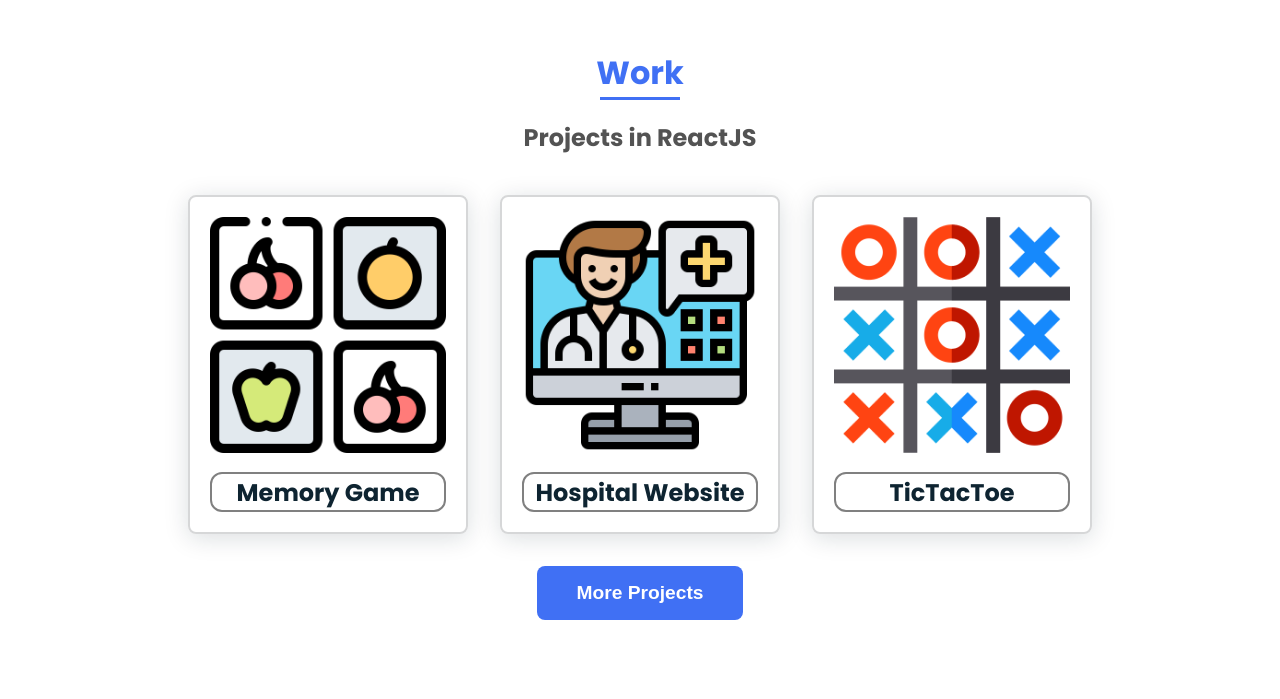
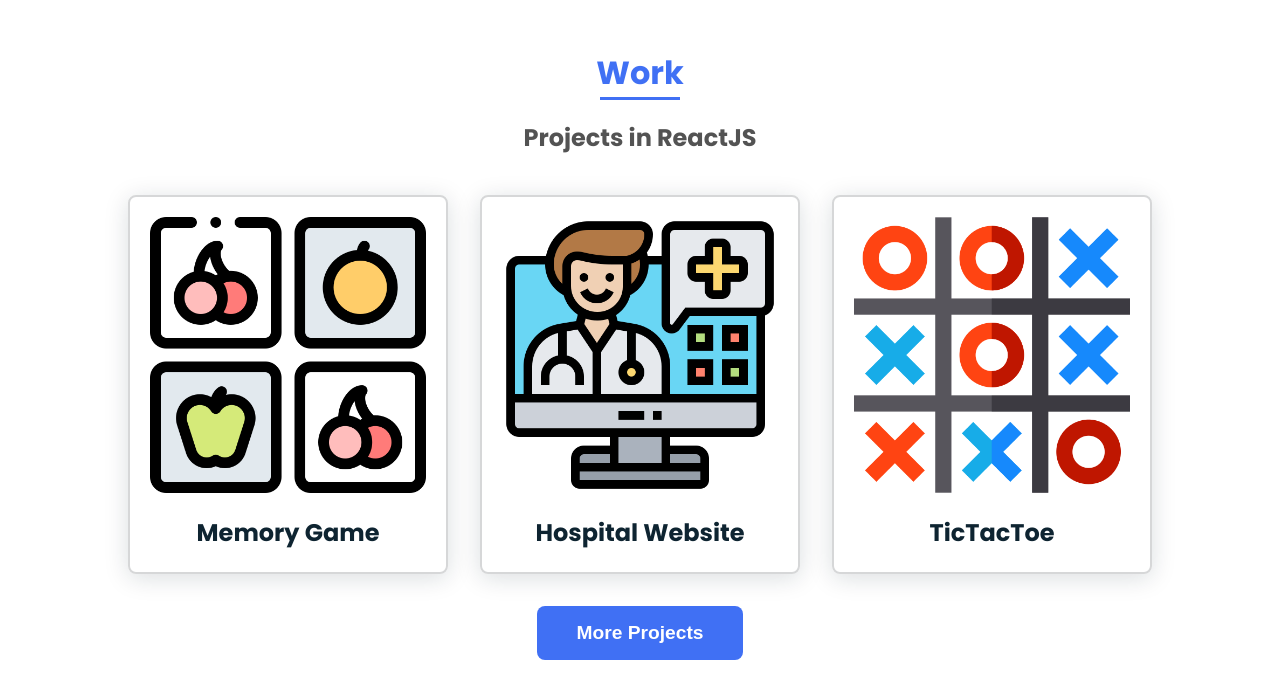
Before and after one commit to darkshadow56/myportfolio, a plain HTML site: page index.html in a window 1280 px wide. Shown: the part 2112-2811 px from the top of the page. Drawn offline with nearby package versions, Linux system fonts and the light colour scheme.

Commit message:
about text changed and removed border from project tags

```diff
--- a/assets/css/styles.css
+++ b/assets/css/styles.css
@@ -321,7 +321,7 @@ img{
   border-radius: .5rem;
   overflow: hidden;
   padding: 20px;
-  width: 17.5rem;
+  /* width: 17.5rem; */
   border: #d6d7d8 solid 2px;
 }
 .work__img img{
@@ -346,10 +346,10 @@ img{
   justify-content: center;
   align-items: center;
   margin-top: 1.2rem;
-  border: grey 2px solid;
+  /* border: grey 2px solid; */
   font-family: inherit;
-  border-radius: .75rem;
-  padding: 0px 11px;
+  /* border-radius: .75rem; */
+  /* padding: 0px 11px; */
 }
 .more-btn{
   margin-top: 2rem;
--- a/index.html
+++ b/index.html
@@ -66,7 +66,7 @@
 
                     <div>
                         <h2 class="about__subtitle">I'am Vaibhav</h2>
-                        <p class="about__text">A self taught web developer. I use name <strong>Darkshadow</strong> across all social media. I do freelancing in web development, Front-end development primarily. I love JavaScript and it's libraries and frameworks. Currently working with MERN stack. Looking forward to learn more!</p>
+                        <p class="about__text">A self taught web developer. I do freelancing in web development, Front-end development primarily. I love JavaScript and it's libraries and frameworks. Currently working with MERN stack. Looking forward to learn more!</p>
                     </div>
                 </div>
             </section>
```
